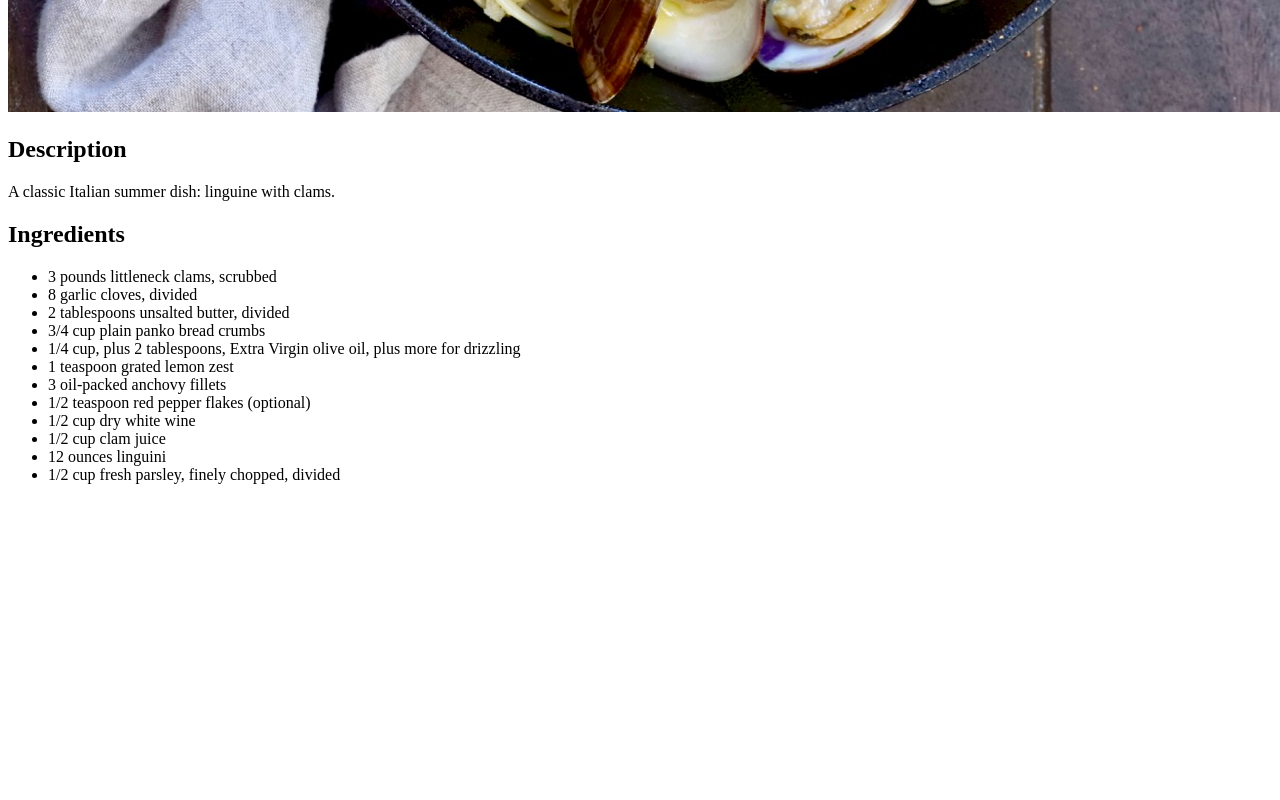
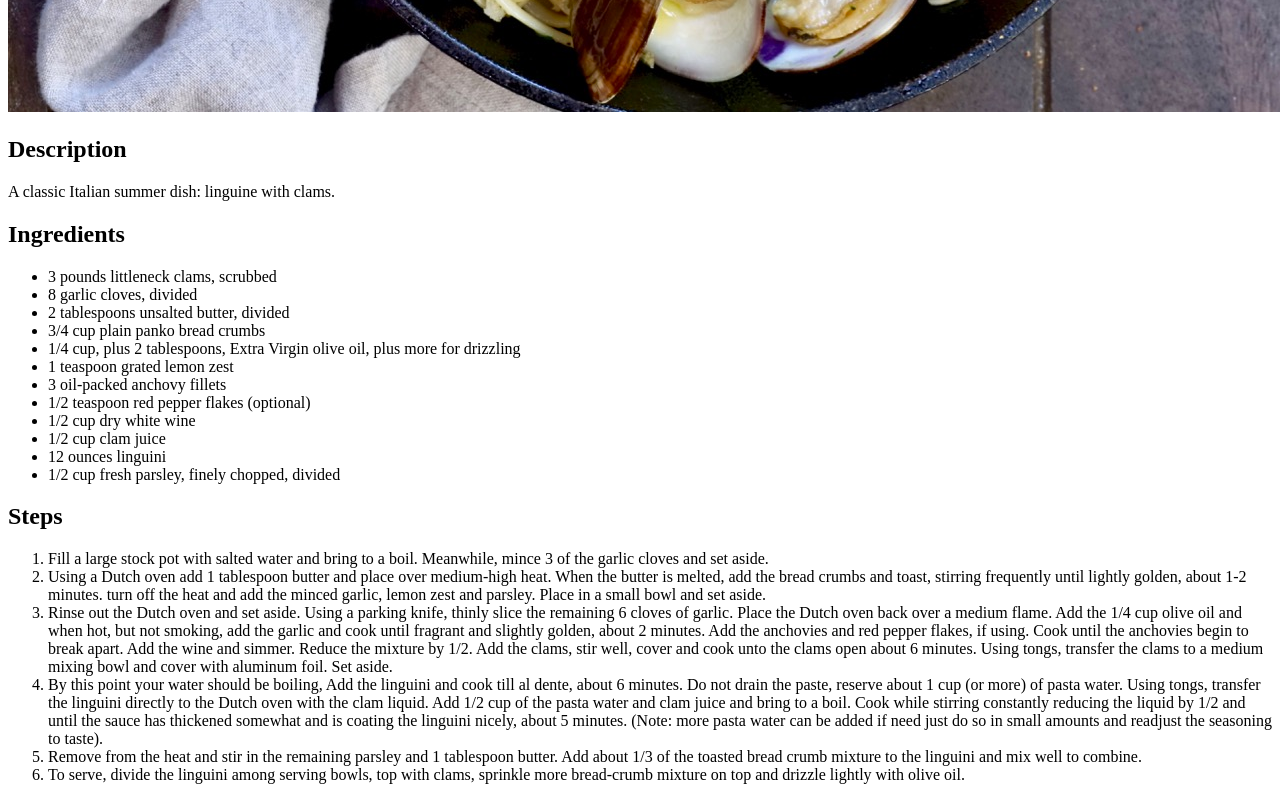
Before and after one commit to austwang/odin-recipes, a plain HTML site: page recipes/linguine.html in a window 1280 px wide. Shown: the part 950-1750 px from the top of the page. Before the commit the page ends 1450 px from the top, so only its background shows below. Drawn offline with Linux system fonts and the light colour scheme.

Commit message:
add linguine recipe steps

```diff
--- a/recipes/linguine.html
+++ b/recipes/linguine.html
@@ -26,5 +26,14 @@
             <li>12 ounces linguini</li>
             <li>1/2 cup fresh parsley, finely chopped, divided</li>
         </ul>
+        <h2>Steps</h2>
+        <ol>
+            <li>Fill a large stock pot with salted water and bring to a boil. Meanwhile, mince 3 of the garlic cloves and set aside.</li>
+            <li>Using a Dutch oven add 1 tablespoon butter and place over medium-high heat. When the butter is melted, add the bread crumbs and toast, stirring frequently until lightly golden, about 1-2 minutes. turn off the heat and add the minced garlic, lemon zest and parsley. Place in a small bowl and set aside.</li>
+            <li>Rinse out the Dutch oven and set aside. Using a parking knife, thinly slice the remaining 6 cloves of garlic. Place the Dutch oven back over a medium flame. Add the 1/4 cup olive oil and when hot, but not smoking, add the garlic and cook until fragrant and slightly golden, about 2 minutes. Add the anchovies and red pepper flakes, if using. Cook until the anchovies begin to break apart. Add the wine and simmer. Reduce the mixture by 1/2. Add the clams, stir well, cover and cook unto the clams open about 6 minutes. Using tongs, transfer the clams to a medium mixing bowl and cover with aluminum foil. Set aside.</li>
+            <li>By this point your water should be boiling, Add the linguini and cook till al dente, about 6 minutes. Do not drain the paste, reserve about 1 cup (or more) of pasta water. Using tongs, transfer the linguini directly to the Dutch oven with the clam liquid. Add 1/2 cup of the pasta water and clam juice and bring to a boil. Cook while stirring constantly reducing the liquid by 1/2 and until the sauce has thickened somewhat and is coating the linguini nicely, about 5 minutes. (Note: more pasta water can be added if need just do so in small amounts and readjust the seasoning to taste).</li>
+            <li>Remove from the heat and stir in the remaining parsley and 1 tablespoon butter. Add about 1/3 of the toasted bread crumb mixture to the linguini and mix well to combine.</li>
+            <li>To serve, divide the linguini among serving bowls, top with clams, sprinkle more bread-crumb mixture on top and drizzle lightly with olive oil.</li>
+        </ol>
     </body>
 </html>
```
